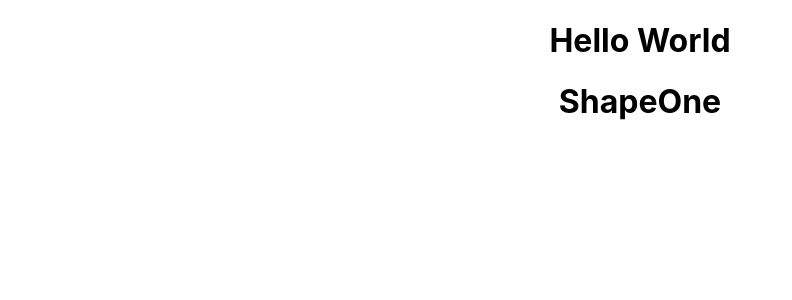
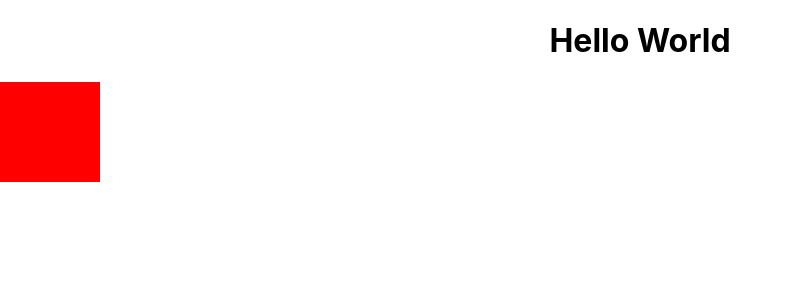
Before and after one commit to danielpaulwill/dancing-shapes, a React (Create React App) app: page / in a window 1280 px wide. Shown: the top 300 px of the page, without its empty margins (0-792 px from the left). Built offline with nearby package versions, Linux system fonts and the light colour scheme.

Commit message:
first shape clicking working

```diff
--- a/src/App.css
+++ b/src/App.css
@@ -22,7 +22,7 @@
   border-radius: 100px / 50px;
 }
 
-.triangle-up {
+.triangle {
   width: 0;
   height: 0;
   border-left: 50px solid transparent;
--- a/src/ShapeOne.js
+++ b/src/ShapeOne.js
@@ -1,8 +1,25 @@
+import { useEffect, useState } from 'react';
 
 function ShapeOne() {
+  const [shapeCount, setShapeCount] = useState(1)
+  const [shape, setShape] = useState()
+
+  useEffect(() => {
+    if (shapeCount === 1) {
+      setShape("square")
+    } else if (shapeCount === 2) {
+      setShape("circle")
+    } else if (shapeCount === 3) {
+      setShape("triangle")
+    } else setShapeCount(1)
+  }, [shapeCount])
+
+  function handleShapeClick() {
+    setShapeCount(shapeCount => ++shapeCount)
+  }
+
   return (
-    <div className="App">
-      <h1>ShapeOne</h1>
+    <div className={shape} onClick={handleShapeClick}>
     </div>
   );
 }
```
